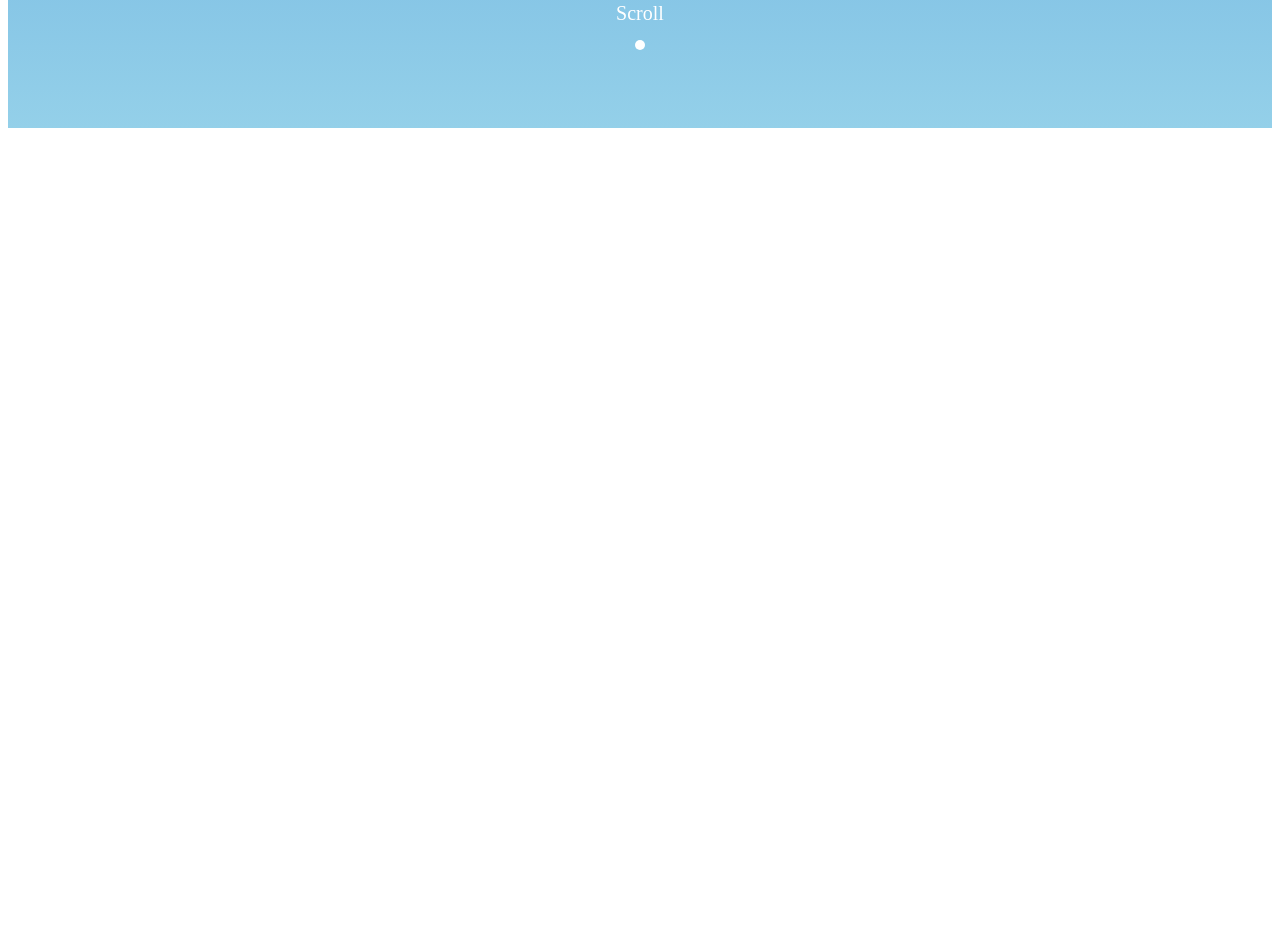
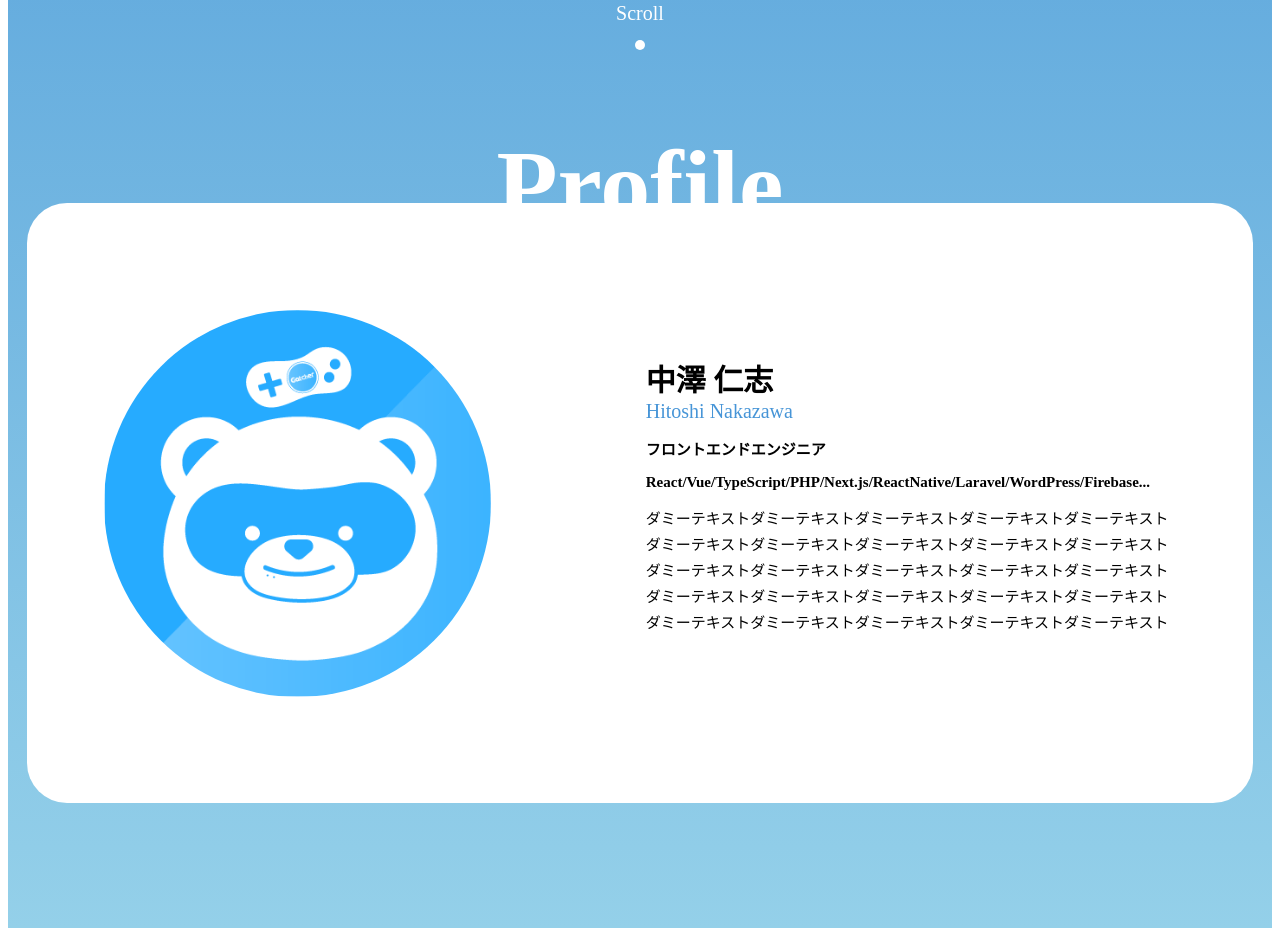
Before and after one commit to Hitoshi082508/blogweb, a Next.js app: page / in a window 1280 px wide. Shown: the part 680-1616 px from the top of the page. Before the commit the page ends 816 px from the top, so only its background shows below. Built offline with nearby package versions, Linux system fonts and the light colour scheme.

Commit message:
プロフィールを作成しました。

```diff
--- a/pages/index.tsx
+++ b/pages/index.tsx
@@ -1,7 +1,8 @@
 import React from 'react'
 import styled from 'styled-components'
+//component
 import { FirstView } from '../src/components/organisms/FirstView'
-//component
+import { Profile } from '../src/components/organisms/Profile'
 
 type Props = {
   className?: string
@@ -10,15 +11,16 @@ type Props = {
 const IndexBase: React.FC<Props> = ({ className }) => {
   return (
     <div className={className}>
-      <img src="logo.png" />
+      <img src="logo.png" className={`${className}__logo`} />
       <FirstView />
+      <Profile />
     </div>
   )
 }
 
 const Index = styled(IndexBase)`
   background: transparent linear-gradient(180deg, #4594D7 0%, #94D0E9 100%) 0% 0% no-repeat padding-box;
-  img {
+  &__logo {
     width: 68px;
     height: 68px;
     border-radius: 50%;
--- /dev/null
+++ b/src/components/organisms/Profile.tsx
@@ -0,0 +1,120 @@
+import React from 'react'
+import styled from 'styled-components'
+type Styling = {}
+type Props = {
+  className?: string
+}
+export const FCProfile: React.FC<Props & Styling> = ({ className }) => {
+return (
+    <div className={className}>
+      <h1>Profile</h1>
+      <div className={`${className}__container`}>
+        <div className={`${className}__box`}>
+          <img src="logo.png" />
+          <div className={`${className}__text-container`}>
+            <h4 className={`${className}__name`}>中澤 仁志</h4>
+            <p className={`${className}__english-name`}>Hitoshi Nakazawa</p>
+            <p className={`${className}__skill`}>フロントエンドエンジニア</p>
+            <p className={`${className}__skill-pc`}>React/Vue/TypeScript/PHP/Next.js/ReactNative/Laravel/WordPress/Firebase...</p>
+            <p className={`${className}__skill-sp`}>
+              React/ReactNative/TypeScript<br />
+              Next.js/Vue/PHP/Laravel<br />
+              WordPress/Firebase...
+            </p>
+            <p className={`${className}__introduction`}>
+              ダミーテキストダミーテキストダミーテキストダミーテキストダミーテキスト ダミーテキストダミーテキストダミーテキストダミーテキストダミーテキスト ダミーテキストダミーテキストダミーテキストダミーテキストダミーテキスト ダミーテキストダミーテキストダミーテキストダミーテキストダミーテキスト ダミーテキストダミーテキストダミーテキストダミーテキストダミーテキスト
+            </p>
+          </div>
+        </div>
+      </div>
+    </div>
+  )
+}
+export const Profile = styled(FCProfile)`
+  min-height: 100vh;
+  width: 100%;
+  display: flex;
+  flex-direction: column;
+  align-items: center;
+  h1 {
+    font-size: 100px;
+    color: #FFF;
+    margin: 0;
+    margin-bottom: -40px;
+    ${({ theme }) => theme.media.sp`
+      font-size: 50px;
+      margin-bottom: -20px;
+    `}
+  }
+  &__container {
+    width: 97%;
+    height: 600px;
+    background-color: #FFF;
+    border-radius: 40px;
+    display: flex;
+    justify-content: center;
+    ${({ theme }) => theme.media.sp`
+      height: 850px;
+    `}
+  }
+  &__box {
+    width: 1235px;
+    display: flex;
+    flex-direction: row;
+    align-items: center;
+    justify-content: space-around;
+    ${({ theme }) => theme.media.sp`
+      flex-direction: column;
+    `}
+  }
+  img {
+    width: 387px;
+    height: 387px;
+    border-radius: 50%;
+    ${({ theme }) => theme.media.sp`
+      width: 220px;
+      height: 220px;
+      margin-top: 50px;
+      margin-bottom: 30px;
+    `}
+  }
+  &__name {
+    font-size: 30px;
+    margin: 0;
+  }
+  &__english-name {
+    font-size: 20px;
+    color: #4795D7;
+    font-weight: normal;
+    margin: 0;
+  }
+  &__skill {
+    font-size: 15px;
+    font-weight: bold;
+  }
+  &__skill-pc {
+    font-size: 15px;
+    font-weight: bold;
+    ${({ theme }) => theme.media.sp`
+      display: none;
+    `}
+  }
+  &__skill-sp {
+    display: none;
+    ${({ theme }) => theme.media.sp`
+      display: inline-block;
+      font-size: 14px;
+      font-weight: bold;
+    `}
+  }
+  &__introduction {
+    font-size: 15px;
+    line-height: 26px;
+    width: 530px;
+    ${({ theme }) => theme.media.sp`
+      font-size: 14px;
+      line-height: 24px;
+      width: 245px;
+    `}
+  }
+`
```
